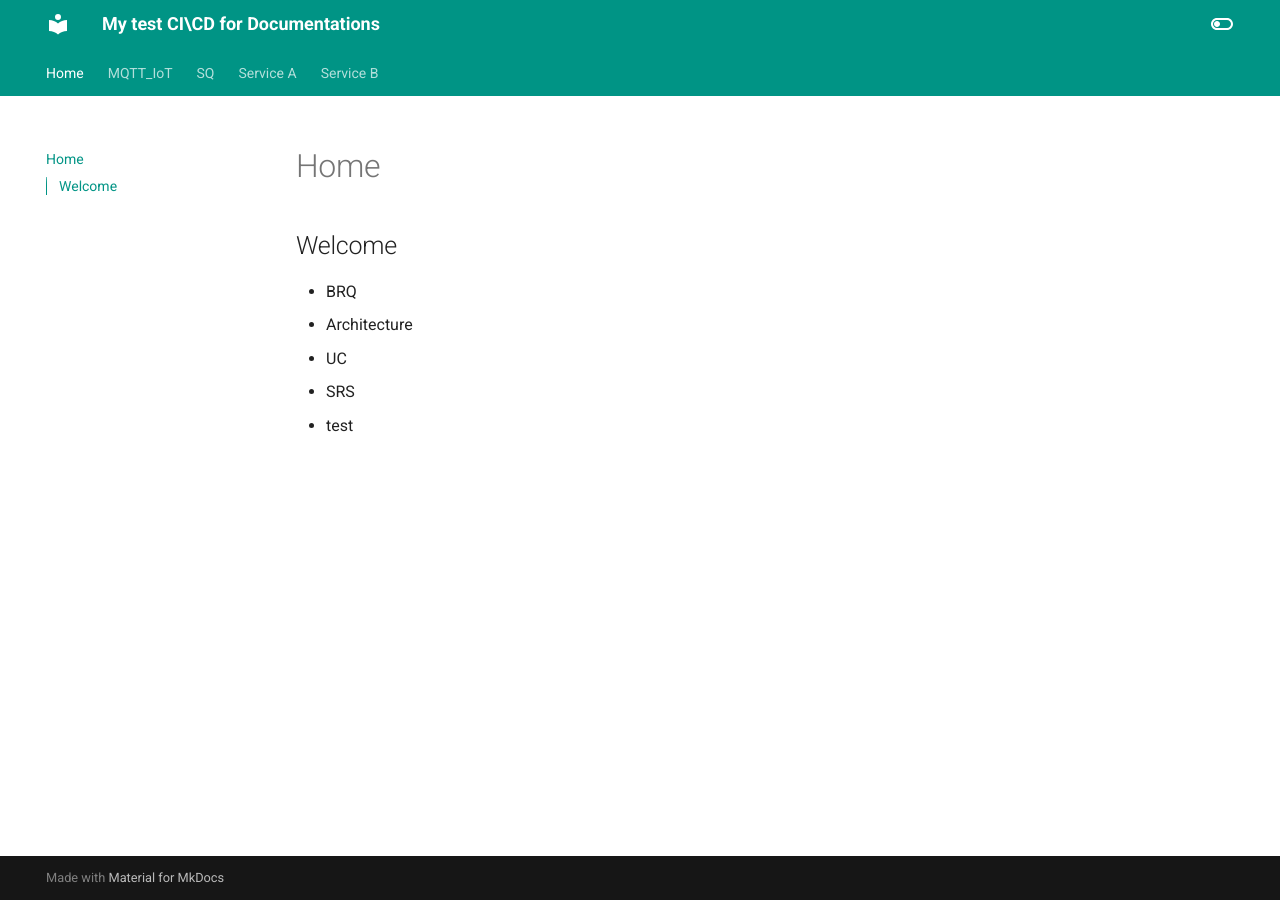
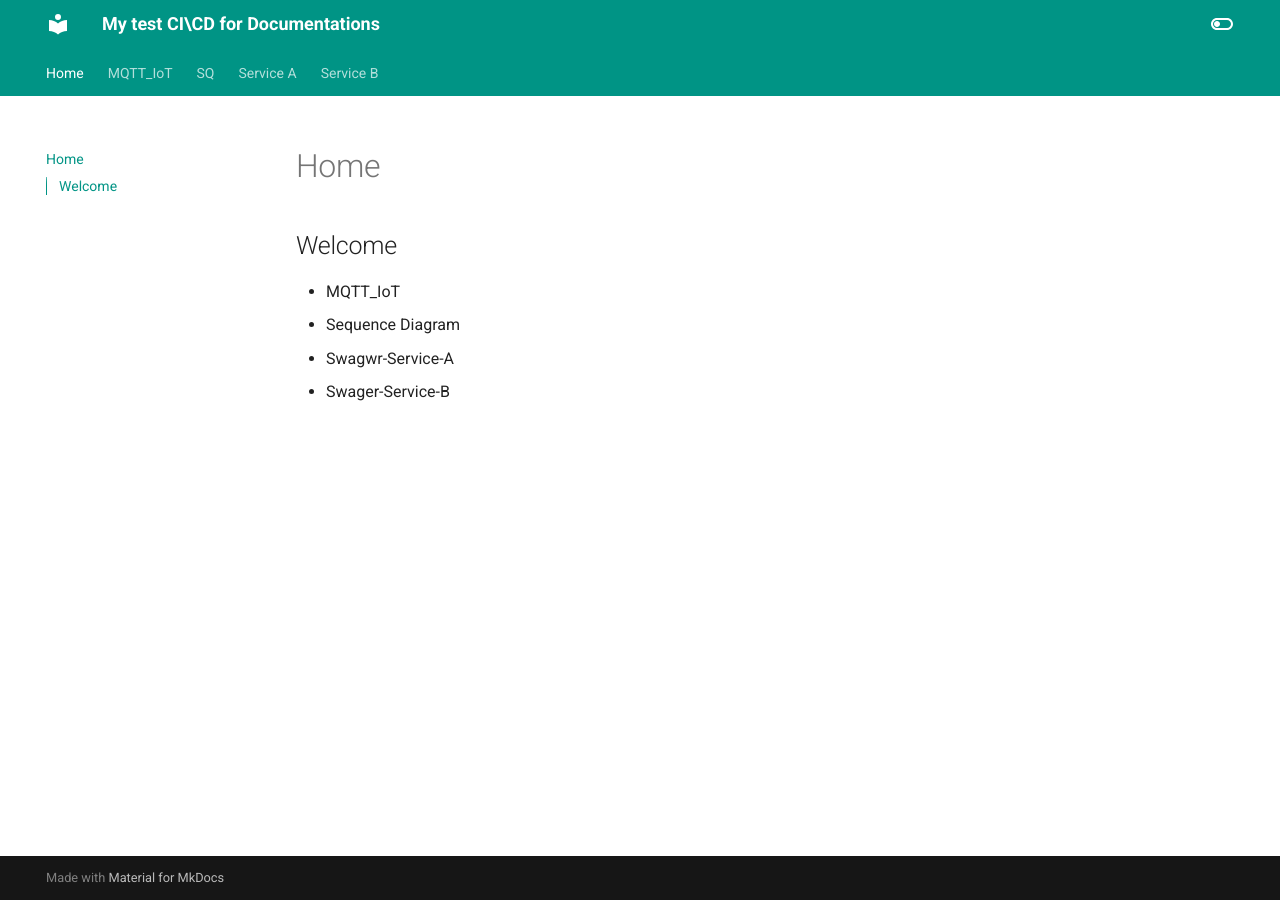
Before and after one commit to geksogen/Learn_GIT, an MkDocs documentation site: the page built from docs/index.md, in a window 1280 px wide. Built offline with MkDocs 1.6.1 and Material for MkDocs 9.7.7, drawn with Linux system fonts in a browser that asks for light colours.

Commit message:
Update index.md

```diff
--- a/docs/index.md
+++ b/docs/index.md
@@ -1,7 +1,6 @@
 ## Welcome
 
-* BRQ
-* Architecture
-* UC
-* SRS
-* test
+* MQTT_IoT
+* Sequence Diagram
+* Swagwr-Service-A
+* Swager-Service-B
```
